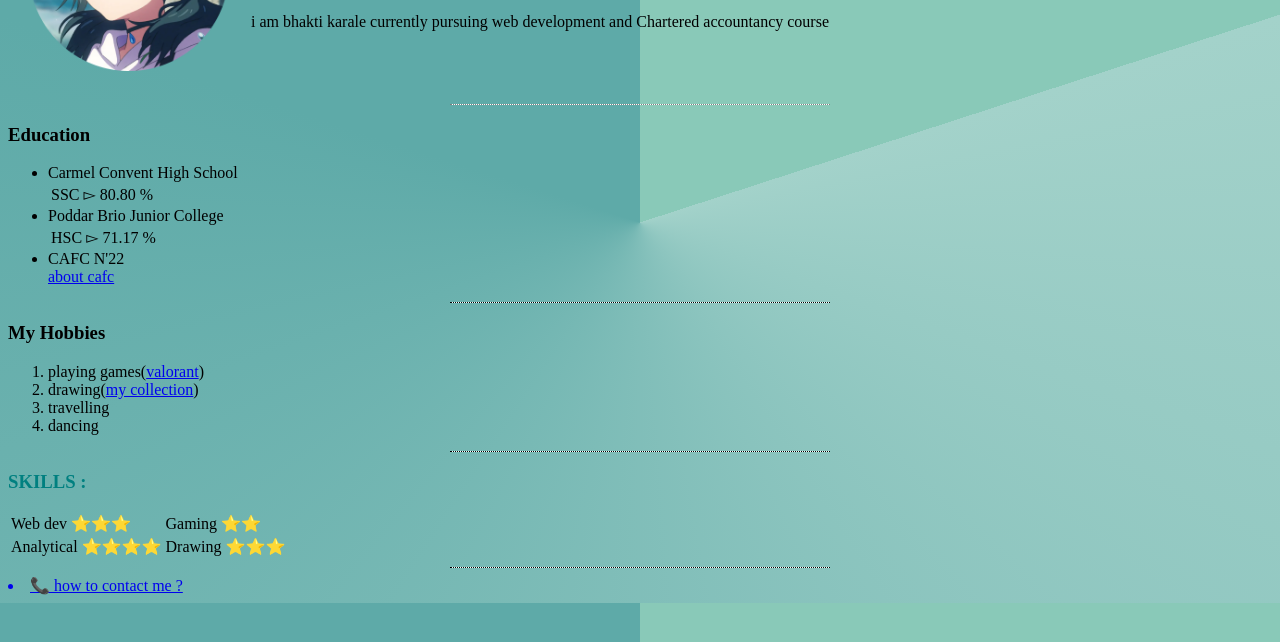
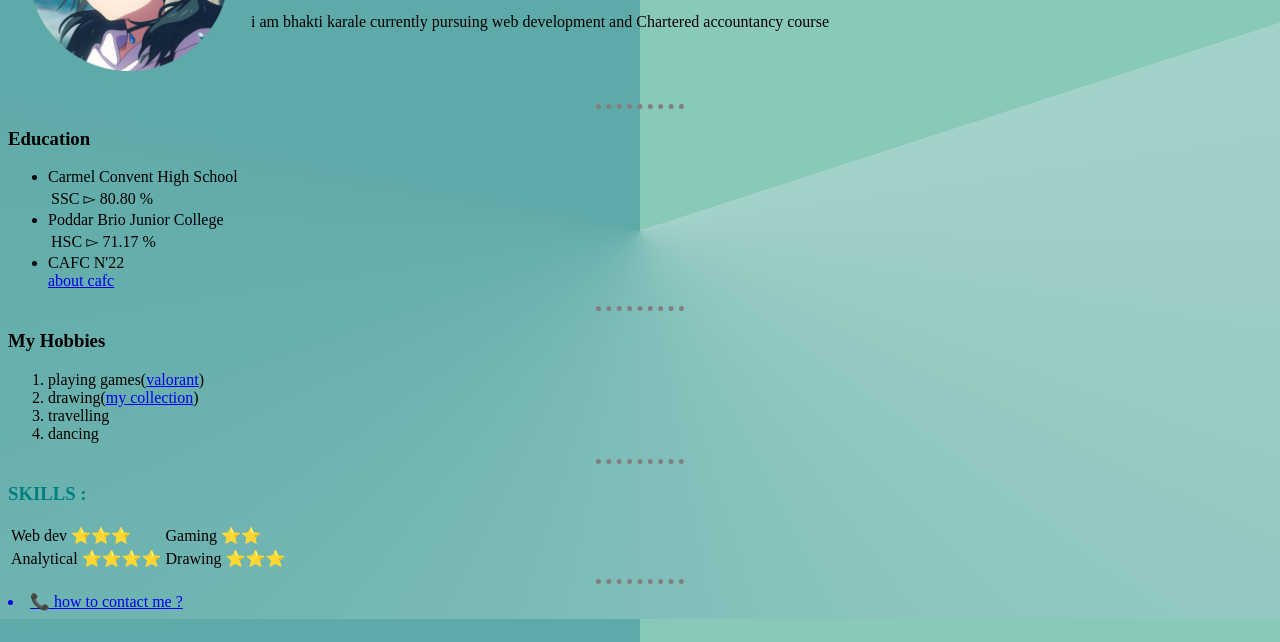
Before and after one commit to itkahb315/HTML-Personal-site, a plain HTML site: page index.html in a window 1280 px wide. Shown: the part 158-800 px from the top of the page. Drawn offline with Linux system fonts and the light colour scheme.

Commit message:
dotted border

```diff
--- a/index.html
+++ b/index.html
@@ -10,11 +10,14 @@
       background: conic-gradient(#89C9B8 20%,#A3D2CA 20%,#5EAAA8 80%)
     }
     hr{
-      background-color:white;
-       border-style: dotted none none none;
-       width: 30%;
+      background-color:none;
+       /* border-style: dotted none none none; */
+       border-style:none;
+       border-top-style: dotted;
+       border-color: grey;
+       border-width:5px;
        height: 0px;
-      /* width:2000px */
+      width:7%;
     }
 
     img{
@@ -40,7 +43,7 @@
       </td>
     </tr>
   </table>
-  <hr size="3" noshade>
+  <hr size="3">
   <!--or you can justwrite hr and create
 HORIZONTAL LINE but line will be thin-->
   <h3>Education</h3>
```
Also changed, not shown: contact.html (+9 -1 lines).
